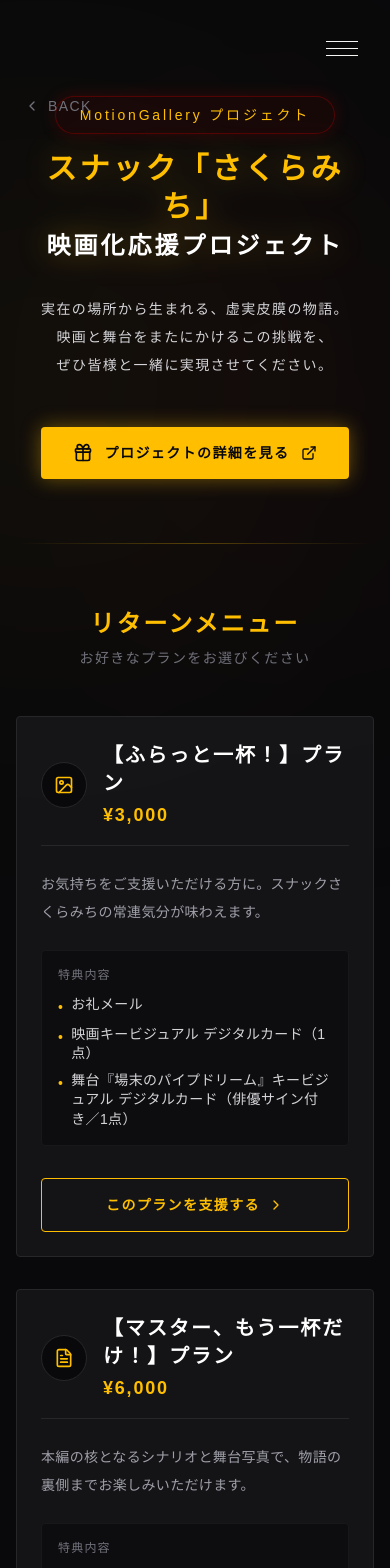
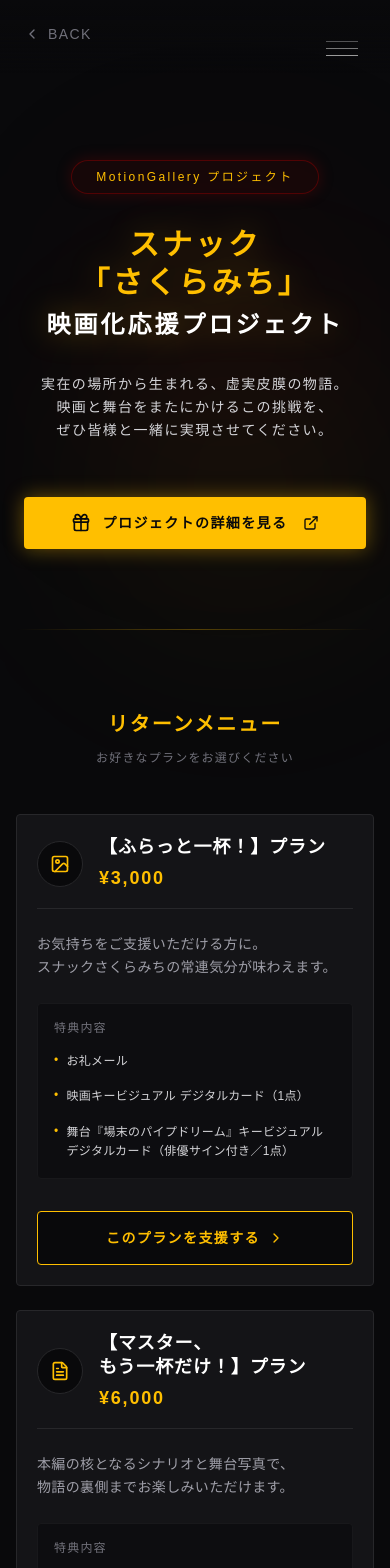
Before and after one commit to kdkmsy1016-ops/pipedream, a Next.js app: page /crowdfunding in a window 390 px wide. Shown: the top 1568 px of the page. Built offline with nearby package versions, Linux system fonts and the light colour scheme.

Commit message:
style(crowdfunding): optimize typography, safe area zones, and background performance on mobile screens

```diff
--- a/app/crowdfunding/page.tsx
+++ b/app/crowdfunding/page.tsx
@@ -95,59 +95,61 @@ const TIERS = [
 
 export default function CrowdfundingPage() {
     return (
-        <main className="min-h-screen bg-zinc-950 text-white font-serif py-24 md:py-32 px-4 md:px-8 relative overflow-hidden">
+        <main className="min-h-screen bg-zinc-950 text-white font-serif py-32 px-4 md:px-8 relative overflow-x-hidden">
 
-            {/* Background Glows (Snack Bar Theme) */}
-            <div className="fixed top-0 left-0 w-full h-full pointer-events-none z-0">
-                <div className="absolute top-1/4 left-1/4 w-96 h-96 bg-[#8b0000]/10 blur-[150px] rounded-full" />
-                <div className="absolute bottom-1/4 right-1/4 w-[500px] h-[500px] bg-[#ffbf00]/5 blur-[150px] rounded-full" />
+            {/* Background Glows (Optimized for Mobile Performance) */}
+            <div className="fixed top-0 left-0 w-full h-full pointer-events-none z-0 overflow-hidden">
+                {/* Reduced blur radius and size on mobile to save GPU overhead */}
+                <div className="absolute top-1/4 left-1/4 w-64 h-64 md:w-96 md:h-96 bg-[#8b0000]/10 blur-[100px] md:blur-[150px] rounded-full transform-gpu" />
+                <div className="absolute bottom-1/4 right-0 md:right-1/4 w-[300px] md:w-[500px] h-[300px] md:h-[500px] bg-[#ffbf00]/5 blur-[100px] md:blur-[150px] rounded-full transform-gpu" />
             </div>
 
-            {/* Back Button */}
+            {/* Back Button (Fixed & Safe Area) */}
             <motion.div
-                initial={{ opacity: 0, x: -20 }}
-                animate={{ opacity: 1, x: 0 }}
+                initial={{ opacity: 0, y: -20 }}
+                animate={{ opacity: 1, y: 0 }}
                 transition={{ delay: 0.2 }}
-                className="absolute top-24 left-6 md:left-12 z-20"
+                className="fixed top-0 left-0 w-full z-50 px-6 md:px-12 py-6 bg-gradient-to-b from-zinc-950 via-zinc-950/80 to-transparent pointer-events-none"
             >
-                <Link href="/" className="flex items-center gap-2 text-zinc-500 hover:text-[#ffbf00] transition-colors text-sm tracking-widest group">
+                <Link href="/" className="inline-flex items-center gap-2 text-zinc-500 hover:text-[#ffbf00] transition-colors text-sm tracking-widest group pointer-events-auto">
                     <ChevronLeft className="w-4 h-4 transition-transform group-hover:-translate-x-1" />
                     BACK
                 </Link>
             </motion.div>
 
-            <div className="max-w-4xl mx-auto relative z-10 space-y-16">
+            <div className="max-w-4xl mx-auto relative z-10 space-y-20 mt-8 md:mt-0">
 
                 {/* Header */}
                 <motion.header
                     initial={{ opacity: 0, y: 20 }}
                     animate={{ opacity: 1, y: 0 }}
                     transition={{ duration: 0.8 }}
-                    className="text-center space-y-8"
+                    className="text-center space-y-8 px-2"
                 >
-                    <div className="inline-block px-6 py-2 border border-[#8b0000]/50 bg-[#8b0000]/10 rounded-full text-[#ffbf00] tracking-[0.2em] text-sm md:text-base mb-4 shadow-[0_0_15px_rgba(139,0,0,0.3)]">
+                    <div className="inline-block px-6 py-2 border border-[#8b0000]/50 bg-[#8b0000]/10 rounded-full text-[#ffbf00] tracking-[0.2em] text-xs md:text-sm shadow-[0_0_15px_rgba(139,0,0,0.3)]">
                         MotionGallery プロジェクト
                     </div>
-                    <h1 className="text-3xl md:text-5xl tracking-[0.1em] md:tracking-[0.2em] font-bold text-[#ffbf00] drop-shadow-[0_0_15px_rgba(255,191,0,0.3)] leading-tight">
+                    {/* break-keep ensures word wrapping doesn't break Japanese mid-word on narrow screens */}
+                    <h1 className="text-3xl md:text-5xl tracking-[0.1em] md:tracking-[0.2em] font-bold text-[#ffbf00] drop-shadow-[0_0_15px_rgba(255,191,0,0.3)] leading-tight break-keep">
                         スナック「さくらみち」<br />
-                        <span className="text-2xl md:text-4xl text-white">映画化応援プロジェクト</span>
+                        <span className="text-2xl md:text-4xl text-white mt-2 block break-keep">映画化応援プロジェクト</span>
                     </h1>
-                    <p className="text-zinc-300 leading-loose max-w-2xl mx-auto tracking-widest text-sm md:text-base">
+                    <p className="text-zinc-300 leading-relaxed max-w-2xl mx-auto tracking-widest text-sm md:text-base break-keep">
                         実在の場所から生まれる、虚実皮膜の物語。<br />
-                        映画と舞台をまたにかけるこの挑戦を、<br className="md:hidden" />ぜひ皆様と一緒に実現させてください。
+                        映画と舞台をまたにかけるこの挑戦を、<br className="md:hidden block" />ぜひ皆様と一緒に実現させてください。
                     </p>
 
                     {/* Top CTA Button */}
-                    <div className="pt-4">
+                    <div className="pt-6">
                         <a
                             href={MOTION_GALLERY_URL}
                             target="_blank"
                             rel="noopener noreferrer"
-                            className="group relative inline-flex items-center justify-center gap-3 px-8 py-4 bg-[#ffbf00] text-zinc-950 hover:bg-white transition-all duration-300 rounded-sm font-bold tracking-widest text-sm md:text-base shadow-[0_0_20px_rgba(255,191,0,0.4)]"
+                            className="group relative inline-flex items-center justify-center gap-3 px-6 md:px-8 py-4 bg-[#ffbf00] text-zinc-950 hover:bg-zinc-200 transition-all duration-300 rounded-sm font-bold tracking-widest text-sm md:text-base shadow-[0_0_20px_rgba(255,191,0,0.4)] w-full sm:w-auto"
                         >
                             <Gift className="w-5 h-5 group-hover:scale-110 transition-transform" />
                             <span>プロジェクトの詳細を見る</span>
-                            <ExternalLink className="w-4 h-4" />
+                            <ExternalLink className="w-4 h-4 ml-1" />
                         </a>
                     </div>
                 </motion.header>
@@ -156,53 +158,53 @@ export default function CrowdfundingPage() {
 
                 {/* Tiers List */}
                 <section className="space-y-12">
-                    <div className="text-center space-y-2 mb-12">
-                        <h2 className="text-2xl text-[#ffbf00] tracking-widest font-bold">リターンメニュー</h2>
-                        <p className="text-zinc-500 text-sm tracking-widest">お好きなプランをお選びください</p>
+                    <div className="text-center space-y-3 mb-12">
+                        <h2 className="text-xl md:text-2xl text-[#ffbf00] tracking-widest font-bold">リターンメニュー</h2>
+                        <p className="text-zinc-500 text-xs md:text-sm tracking-widest">お好きなプランをお選びください</p>
                     </div>
 
-                    <div className="grid gap-8">
+                    <div className="grid gap-6 md:gap-8">
                         {TIERS.map((tier, index) => (
                             <motion.div
                                 key={tier.id}
                                 initial={{ opacity: 0, y: 20 }}
                                 whileInView={{ opacity: 1, y: 0 }}
-                                viewport={{ once: true, margin: "-100px" }}
-                                transition={{ duration: 0.6, delay: index * 0.1 }}
-                                className={`bg-zinc-900/80 border ${tier.id >= 4 ? 'border-[#ffbf00]/50 shadow-[0_0_20px_rgba(255,191,0,0.1)]' : 'border-zinc-800'} p-6 md:p-8 rounded-sm relative overflow-hidden group hover:border-[#ffbf00]/80 transition-colors duration-500`}
+                                viewport={{ once: true, margin: "-50px" }}
+                                transition={{ duration: 0.5, delay: index * 0.1 }}
+                                className={`bg-zinc-900/80 border ${tier.id >= 4 ? 'border-[#ffbf00]/50 shadow-[0_0_20px_rgba(255,191,0,0.1)]' : 'border-zinc-800'} p-5 md:p-8 rounded-sm relative overflow-hidden group hover:border-[#ffbf00]/80 transition-colors duration-300`}
                             >
                                 {/* Decorative corner accent */}
-                                <div className="absolute top-0 right-0 w-16 h-16 bg-gradient-to-bl from-[#ffbf00]/20 to-transparent opacity-0 group-hover:opacity-100 transition-opacity duration-500" />
+                                <div className="absolute top-0 right-0 w-16 h-16 bg-gradient-to-bl from-[#ffbf00]/20 to-transparent opacity-0 z-0 group-hover:opacity-100 transition-opacity duration-300 pointer-events-none" />
 
-                                <div className="md:flex justify-between items-start gap-8 z-10 relative">
+                                <div className="flex flex-col md:flex-row justify-between items-start gap-6 md:gap-8 z-10 relative">
 
                                     {/* Left Side: Info */}
-                                    <div className="flex-1 space-y-6">
+                                    <div className="flex-1 space-y-6 w-full">
                                         <div className="flex items-center gap-4 border-b border-zinc-800 pb-4">
-                                            <div className="p-3 bg-zinc-950 rounded-full border border-zinc-800 group-hover:border-[#ffbf00]/50 transition-colors">
+                                            <div className="p-3 bg-zinc-950 rounded-full border border-zinc-800 group-hover:border-[#ffbf00]/50 transition-colors flex-shrink-0">
                                                 {tier.icon}
                                             </div>
                                             <div>
-                                                <h3 className="text-xl md:text-2xl font-bold tracking-widest text-white mb-1">
+                                                <h3 className="text-lg md:text-2xl font-bold tracking-wider text-white mb-1 break-keep leading-snug">
                                                     {tier.name}
                                                 </h3>
-                                                <p className="text-[#ffbf00] text-lg md:text-xl font-bold tracking-widest">
+                                                <p className="text-[#ffbf00] text-lg md:text-xl font-bold tracking-widest mt-1">
                                                     ¥{tier.price}
                                                 </p>
                                             </div>
                                         </div>
 
-                                        <p className="text-zinc-400 text-sm leading-loose tracking-wide">
+                                        <p className="text-zinc-400 text-sm md:text-base leading-relaxed tracking-wide break-keep">
                                             {tier.description}
                                         </p>
 
-                                        <div className="bg-zinc-950/50 p-4 rounded-sm border border-zinc-900">
+                                        <div className="bg-zinc-950/50 p-4 md:p-5 rounded-sm border border-zinc-900">
                                             <h4 className="text-xs text-zinc-500 tracking-widest mb-3">特典内容</h4>
-                                            <ul className="space-y-2">
+                                            <ul className="space-y-3">
                                                 {tier.returns.map((ret, i) => (
-                                                    <li key={i} className="flex items-start gap-2 text-sm text-zinc-300 tracking-wide">
-                                                        <span className="text-[#ffbf00] mt-0.5">•</span>
-                                                        <span className="leading-snug">{ret}</span>
+                                                    <li key={i} className="flex items-start gap-2 text-xs md:text-sm text-zinc-300 tracking-wide break-keep leading-relaxed pt-1">
+                                                        <span className="text-[#ffbf00] mt-0.5 flex-shrink-0 leading-none">•</span>
+                                                        <span>{ret}</span>
                                                     </li>
                                                 ))}
                                             </ul>
@@ -210,15 +212,16 @@ export default function CrowdfundingPage() {
                                     </div>
 
                                     {/* Right Side: CTA Action */}
-                                    <div className="mt-8 md:mt-0 flex-shrink-0 flex items-end">
+                                    <div className="mt-2 md:mt-0 w-full md:w-auto flex-shrink-0 flex items-end">
                                         <a
                                             href={MOTION_GALLERY_URL}
                                             target="_blank"
                                             rel="noopener noreferrer"
-                                            className="w-full md:w-auto flex items-center justify-center gap-2 px-6 py-4 bg-transparent border border-[#ffbf00] text-[#ffbf00] hover:bg-[#ffbf00] hover:text-zinc-950 transition-all duration-300 text-sm tracking-widest font-bold rounded-sm group/btn"
+                                            // Changed background on mobile from transparent to dark so it looks like a solid button before hover
+                                            className="w-full md:w-auto flex items-center justify-center gap-2 px-6 py-4 bg-zinc-950 md:bg-transparent border border-[#ffbf00] text-[#ffbf00] hover:bg-[#ffbf00] hover:text-zinc-950 transition-all duration-300 text-sm tracking-widest font-bold rounded-sm group/btn"
                                         >
                                             <span>このプランを支援する</span>
-                                            <ChevronLeft className="w-4 h-4 rotate-180 group-hover/btn:translate-x-1 transition-transform" />
+                                            <ChevronLeft className="w-4 h-4 rotate-180 md:group-hover/btn:translate-x-1 transition-transform" />
                                         </a>
                                     </div>
 
@@ -235,19 +238,19 @@ export default function CrowdfundingPage() {
                     initial={{ opacity: 0, y: 20 }}
                     whileInView={{ opacity: 1, y: 0 }}
                     viewport={{ once: true }}
-                    className="text-center space-y-8 pb-12"
+                    className="text-center space-y-8 pb-12 px-2"
                 >
-                    <h2 className="text-2xl md:text-3xl font-bold text-white tracking-widest">
-                        皆様のご来店、<br className="md:hidden" />心よりお待ちしております
+                    <h2 className="text-xl md:text-3xl font-bold text-white tracking-widest leading-relaxed break-keep">
+                        皆様のご来店、<br className="md:hidden block" />心よりお待ちしております
                     </h2>
                     <a
                         href={MOTION_GALLERY_URL}
                         target="_blank"
                         rel="noopener noreferrer"
-                        className="inline-flex items-center justify-center gap-3 px-10 py-5 bg-[#ffbf00] text-zinc-950 hover:bg-white transition-all duration-300 rounded-sm font-bold tracking-[0.2em] text-lg shadow-[0_0_30px_rgba(255,191,0,0.5)] animate-pulse hover:animate-none"
+                        className="inline-flex items-center justify-center gap-3 w-full sm:w-auto px-6 md:px-10 py-5 bg-[#ffbf00] text-zinc-950 hover:bg-zinc-200 transition-all duration-300 rounded-sm font-bold tracking-widest text-sm md:text-lg shadow-[0_0_30px_rgba(255,191,0,0.3)]"
                     >
                         <span>MotionGalleryへ進む</span>
-                        <ExternalLink className="w-5 h-5" />
+                        <ExternalLink className="w-5 h-5 ml-1" />
                     </a>
                 </motion.div>
 
```
